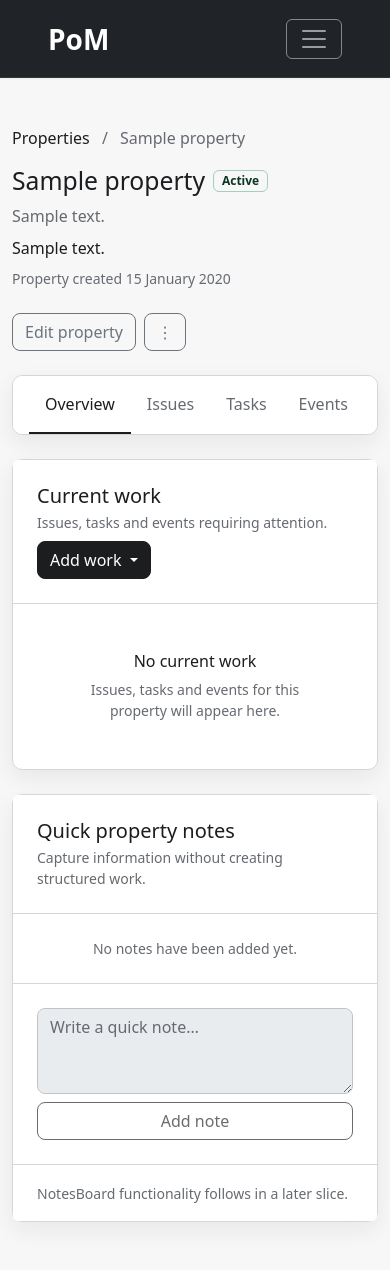
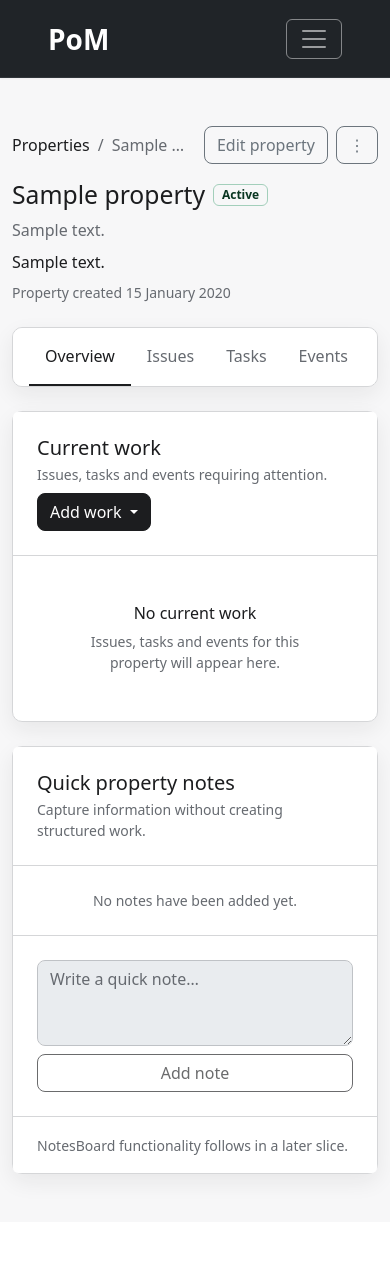
Before and after one commit to alexander-kireev/property_operations_manager, a Django app: page /properties/1/ in a window 390 px wide. After the commit the page ends 1189 px from the top, so only its background shows below. Run offline with Django 5.2, Linux system fonts and the light colour scheme; a user stored in the database is signed in; tables that the repository leaves empty hold one stand-in row (values such as "Sample post").

Commit message:
Refine property forms and detail layout

```diff
--- a/property/templates/property/property_detail.html
+++ b/property/templates/property/property_detail.html
@@ -1,19 +1,20 @@
 {% extends "base.html" %}
 
 {% block title %}{{ property.name }} | Property Operations Manager{% endblock %}
+{% block body_class %}bg-body-tertiary property-detail-page{% endblock %}
 
 {% block content %}
-    <div class="container">
-        <nav aria-label="Breadcrumb" class="mb-3">
+    <div class="container property-detail-layout">
+        <div class="property-detail-header mb-4">
+            <nav aria-label="Breadcrumb" class="property-detail-breadcrumb">
                 <a class="link-body-emphasis text-decoration-none" href="{% url 'property:properties' %}">Properties</a>
-            <span class="text-body-secondary mx-2" aria-hidden="true">/</span>
-            <span class="text-body-secondary">{{ property.name }}</span>
+                <span class="text-body-secondary" aria-hidden="true">/</span>
+                <span class="property-detail-breadcrumb-name text-body-secondary" title="{{ property.name }}">{{ property.name }}</span>
             </nav>
 
-        <div class="d-flex flex-column flex-lg-row justify-content-between align-items-lg-start gap-4 mb-4">
-            <div>
+            <div class="property-detail-heading">
                 <div class="d-flex flex-wrap align-items-center gap-2 mb-2">
-                    <h1 class="h2 mb-0">{{ property.name }}</h1>
+                    <h1 class="property-detail-title h2 mb-0">{{ property.name }}</h1>
                     {% if property.state == "active" %}
                         <span class="badge text-bg-success-subtle border border-success-subtle text-success-emphasis">
                             {{ property.get_state_display }}
@@ -24,17 +25,17 @@
                         </span>
                     {% endif %}
                 </div>
-                <p class="text-body-secondary mb-2">{{ property.address|default:"No address provided" }}</p>
-                <p class="mb-0">{{ property.description|default:"No description provided." }}</p>
+                <p class="property-detail-address text-body-secondary mb-2">{{ property.address|default:"No address provided" }}</p>
+                <p class="property-detail-description mb-0">{{ property.description|default:"No description provided." }}</p>
                 <p class="small text-body-secondary mt-2 mb-0">
                     Property created {{ property.created_at|date:"j F Y" }}
                 </p>
             </div>
 
-            <div class="d-flex flex-wrap gap-2">
+            <div class="property-detail-actions d-flex gap-2">
                 {% if property.state == "active" %}
                     <button
-                        class="btn btn-outline-secondary"
+                        class="property-detail-edit-button btn btn-outline-secondary"
                         type="button"
                         data-bs-toggle="modal"
                         data-bs-target="#editPropertyModal"
@@ -187,10 +188,10 @@
             aria-labelledby="editPropertyModalLabel"
             aria-hidden="true"
         >
-            <div class="modal-dialog modal-lg modal-dialog-centered">
+            <div class="modal-dialog modal-dialog-centered property-form-dialog">
                 <div class="modal-content">
                     <div class="modal-header">
-                        <h2 class="modal-title fs-5" id="editPropertyModalLabel">Edit {{ property.name }}</h2>
+                        <h2 class="modal-title fs-5" id="editPropertyModalLabel">Edit property</h2>
                         <button class="btn-close" type="button" data-bs-dismiss="modal" aria-label="Close"></button>
                     </div>
 
@@ -202,34 +203,28 @@
                                 <div class="alert alert-danger">{{ error }}</div>
                             {% endfor %}
 
-                            <div class="row align-items-center mb-3">
-                                <label class="col-md-3 col-form-label" for="{{ edit_property_form.name.id_for_label }}">Name</label>
-                                <div class="col-md-9">
+                            <div class="mb-3">
+                                <label class="form-label" for="{{ edit_property_form.name.id_for_label }}">Name</label>
                                 {{ edit_property_form.name }}
                                 {% for error in edit_property_form.name.errors %}
                                     <div class="invalid-feedback d-block">{{ error }}</div>
                                 {% endfor %}
                             </div>
-                            </div>
 
-                            <div class="row align-items-start mb-3">
-                                <label class="col-md-3 col-form-label" for="{{ edit_property_form.description.id_for_label }}">Description</label>
-                                <div class="col-md-9">
+                            <div class="mb-3">
+                                <label class="form-label" for="{{ edit_property_form.description.id_for_label }}">Description</label>
                                 {{ edit_property_form.description }}
                                 {% for error in edit_property_form.description.errors %}
                                     <div class="invalid-feedback d-block">{{ error }}</div>
                                 {% endfor %}
                             </div>
-                            </div>
 
-                            <div class="row align-items-center mb-3">
-                                <label class="col-md-3 col-form-label" for="{{ edit_property_form.address.id_for_label }}">Address</label>
-                                <div class="col-md-9">
+                            <div>
+                                <label class="form-label" for="{{ edit_property_form.address.id_for_label }}">Address</label>
                                 {{ edit_property_form.address }}
                                 {% for error in edit_property_form.address.errors %}
                                     <div class="invalid-feedback d-block">{{ error }}</div>
                                 {% endfor %}
-                                </div>
                             </div>
                         </div>
 
--- a/static/css/site.css
+++ b/static/css/site.css
@@ -445,6 +445,105 @@ body {
     min-height: 100%;
 }
 
+.property-detail-page .page-shell,
+.property-detail-page main,
+.property-detail-layout,
+.property-detail-heading {
+    min-width: 0;
+}
+
+.property-detail-header {
+    display: grid;
+    grid-template-columns: minmax(0, 1fr) auto;
+    grid-template-areas:
+        "breadcrumb actions"
+        "heading heading";
+    gap: 1rem;
+}
+
+.property-detail-heading {
+    grid-area: heading;
+}
+
+.property-detail-breadcrumb,
+.property-detail-title,
+.property-detail-address,
+.property-detail-description {
+    overflow-wrap: anywhere;
+}
+
+.property-detail-breadcrumb {
+    grid-area: breadcrumb;
+    display: flex;
+    align-items: baseline;
+    gap: 0.5rem;
+    min-width: 0;
+    align-self: center;
+}
+
+.property-detail-breadcrumb > a,
+.property-detail-breadcrumb > span[aria-hidden] {
+    flex: 0 0 auto;
+}
+
+.property-detail-breadcrumb-name {
+    min-width: 0;
+    overflow: hidden;
+    text-overflow: ellipsis;
+    white-space: nowrap;
+}
+
+.property-detail-title {
+    min-width: 0;
+    max-width: 100%;
+}
+
+.property-detail-actions {
+    grid-area: actions;
+    align-self: start;
+    white-space: nowrap;
+}
+
+@media (min-width: 992px) {
+    .property-detail-header {
+        grid-template-areas:
+            "breadcrumb breadcrumb"
+            "heading actions";
+    }
+
+    .property-detail-actions {
+        min-width: 11rem;
+        justify-content: flex-end;
+    }
+}
+
+.property-form-dialog .modal-header,
+.property-form-dialog .modal-body,
+.property-form-dialog .modal-footer {
+    padding-right: 1.5rem;
+    padding-left: 1.5rem;
+}
+
+.property-form-dialog .modal-title {
+    min-width: 0;
+    overflow-wrap: anywhere;
+}
+
+@media (min-width: 576px) {
+    .property-form-dialog {
+        max-width: 35rem;
+    }
+}
+
+@media (max-width: 575.98px) {
+    .property-form-dialog .modal-header,
+    .property-form-dialog .modal-body,
+    .property-form-dialog .modal-footer {
+        padding-right: 1.25rem;
+        padding-left: 1.25rem;
+    }
+}
+
 @media (hover: none) {
     .property-actions {
         opacity: 1;
```
Also changed, not shown: property/templates/property/properties.html (+7 -13 lines). Lines whose indentation alone changed are shown as unchanged.
